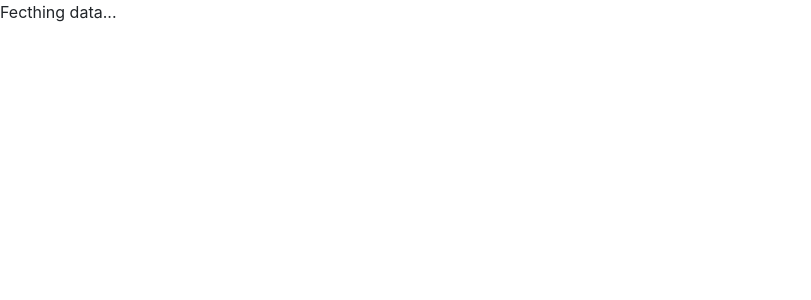
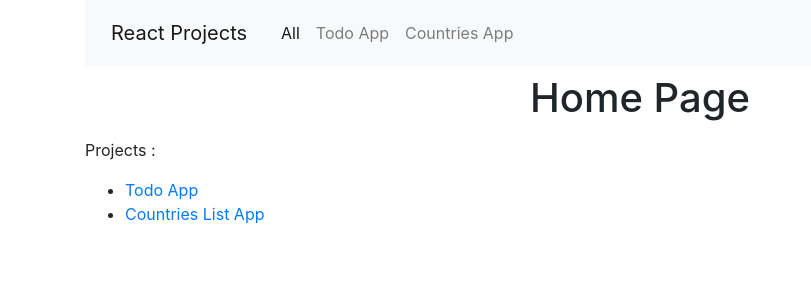
Before and after one commit to ourystd/react-todo-app, a React (Create React App) app: page / in a window 1280 px wide. Shown: the top 300 px of the page, without its empty margins (0-811 px from the left). Built offline with nearby package versions, Linux system fonts and the light colour scheme; no server answers.

Commit message:
Routing added

```diff
--- a/package.json
+++ b/package.json
@@ -11,6 +11,7 @@
     "node-sass": "^4.14.1",
     "react": "^16.13.1",
     "react-dom": "^16.13.1",
+    "react-router-dom": "^5.2.0",
     "react-scripts": "3.4.3",
     "react-transition-group": "^4.4.1",
     "reactstrap": "^8.6.0"
--- a/src/App.jsx
+++ b/src/App.jsx
@@ -1,27 +1,29 @@
-import React, {Component} from 'react';
-import './App.scss';
+import React, { Component } from "react";
+import "./App.scss";
 
-import TodoList from './components/TodoList/TodoList';
-
-import {
-  Card, CardBody
-} from 'reactstrap';
+import { BrowserRouter, Route, NavLink, Switch } from "react-router-dom";
+import Home from "./pages/home";
+import NotFound404 from "./pages/not-found";
+import TodoApp from "./pages/todo-app";
+import CountriesApp from "./pages/countries-app";
+import NavBar from "./components/Navbar/Navbar";
 
 class App extends Component {
-
-  render(){
-    return (
-      <div className="container pt-4">
-        <Card className="App">
-          <CardBody>
-            <h1>Todo App</h1>
-            <hr/>
-            <TodoList/>
-          </CardBody>
-        </Card>
-      </div>
-    );
-  }
+	render() {
+		return (
+			<BrowserRouter>
+				<div className="container">
+					<NavBar />
+					<Switch>
+						<Route path="/todo-app" exact component={TodoApp} />
+						<Route path="/countries-app" exact component={CountriesApp} />
+						<Route path="/" exact component={Home} />
+						<Route component={NotFound404} />
+					</Switch>
+				</div>
+			</BrowserRouter>
+		);
+	}
 }
 
 export default App;
--- /dev/null
+++ b/src/components/Navbar/Navbar.jsx
@@ -0,0 +1,46 @@
+import React from "react";
+import { NavLink } from "react-router-dom";
+
+const NavBar = () => {
+	return (
+		<div>
+			<nav className="navbar navbar-expand-lg navbar-light bg-light">
+				<NavLink to="/" className="navbar-brand" style={{ padding: 10 }}>
+					React Projects
+				</NavLink>
+				<button
+					className="navbar-toggler"
+					type="button"
+					data-toggle="collapse"
+					data-target="#navbarNav"
+					aria-controls="navbarNav"
+					aria-expanded="false"
+					aria-label="Toggle navigation"
+				>
+					<span className="navbar-toggler-icon"></span>
+				</button>
+				<div className="collapse navbar-collapse" id="navbarNav">
+					<ul className="navbar-nav">
+						<li className="nav-item">
+							<NavLink exact={true} to="/" className="nav-link">
+								All
+							</NavLink>
+						</li>
+						<li className="nav-item">
+							<NavLink to="/todo-app" className="nav-link">
+								Todo App
+							</NavLink>
+						</li>
+						<li className="nav-item">
+							<NavLink to="/countries-app" className="nav-link">
+								Countries App
+							</NavLink>
+						</li>
+					</ul>
+				</div>
+			</nav>
+		</div>
+	);
+};
+
+export default NavBar;
--- a/src/index.js
+++ b/src/index.js
@@ -1,20 +1,18 @@
-import React from 'react';
-import ReactDOM from 'react-dom';
-import 'bootstrap/dist/css/bootstrap.css';
-import './index.scss';
-import App from './App';
-import * as serviceWorker from './serviceWorker';
-import Countireslist from './components/CountiresList/CountiresList';
+import React from "react";
+import ReactDOM from "react-dom";
+import "bootstrap/dist/css/bootstrap.css";
+import "./index.scss";
+import App from "./App";
+// import * as serviceWorker from "./serviceWorker";
 
 ReactDOM.render(
-  <React.StrictMode>
-    {/* <App /> */}
-    <Countireslist />
-  </React.StrictMode>,
-  document.getElementById('root')
+	<React.StrictMode>
+		<App />
+	</React.StrictMode>,
+	document.getElementById("root")
 );
 
 // If you want your app to work offline and load faster, you can change
 // unregister() to register() below. Note this comes with some pitfalls.
 // Learn more about service workers: https://bit.ly/CRA-PWA
-serviceWorker.unregister();
+// serviceWorker.unregister();
--- /dev/null
+++ b/src/pages/countries-app.jsx
@@ -0,0 +1,11 @@
+import React from "react";
+import Countireslist from "../components/CountiresList/CountiresList";
+
+export default function CountriesApp() {
+	return (
+		<div>
+			<h1 className="text-center py-2">Afican Counties</h1>
+			<Countireslist />
+		</div>
+	);
+}
--- /dev/null
+++ b/src/pages/home.jsx
@@ -0,0 +1,21 @@
+import React from "react";
+import { Link } from "react-router-dom";
+
+export default function Home() {
+	return (
+		<div>
+			<h1 className="text-center py-2">Home Page</h1>
+
+			<p>Projects :</p>
+
+			<ul>
+				<li>
+					<Link to="/todo-app">Todo App</Link>
+				</li>
+				<li>
+					<Link to="/countries-app">Countries List App</Link>
+				</li>
+			</ul>
+		</div>
+	);
+}
--- /dev/null
+++ b/src/pages/not-found.jsx
@@ -0,0 +1,9 @@
+import React from "react";
+
+export default function NotFound404() {
+	return (
+		<div>
+			<h1 className="text-center">404 - Page Not Found</h1>
+		</div>
+	);
+}
--- /dev/null
+++ b/src/pages/todo-app.jsx
@@ -0,0 +1,12 @@
+import React from "react";
+import { Card, CardBody } from "reactstrap";
+import TodoList from "../components/TodoList/TodoList";
+
+export default function TodoApp() {
+	return (
+		<div className="mb-5">
+			<h1 className="text-center  py-2">Todo App</h1>
+			<TodoList />
+		</div>
+	);
+}
```
Also changed, not shown: 1 other file (tests, documents, lock files or other folders).
